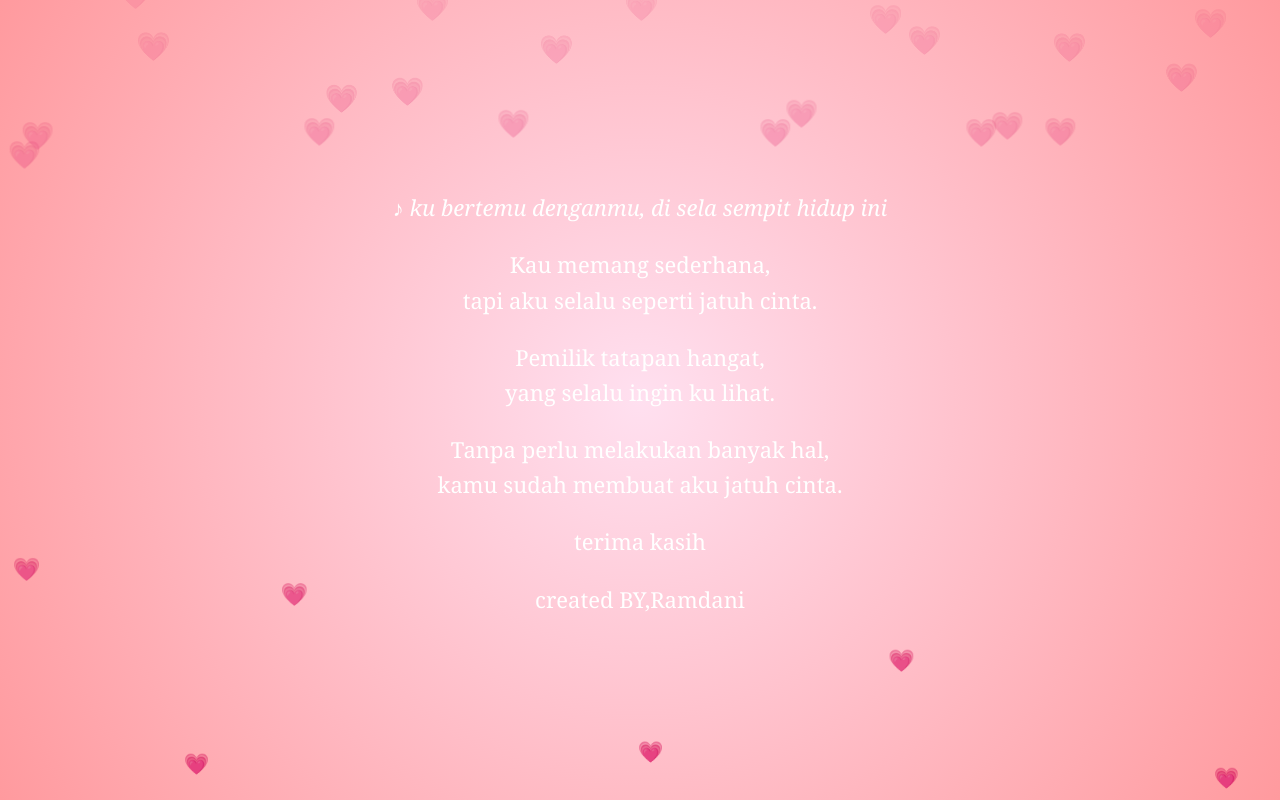
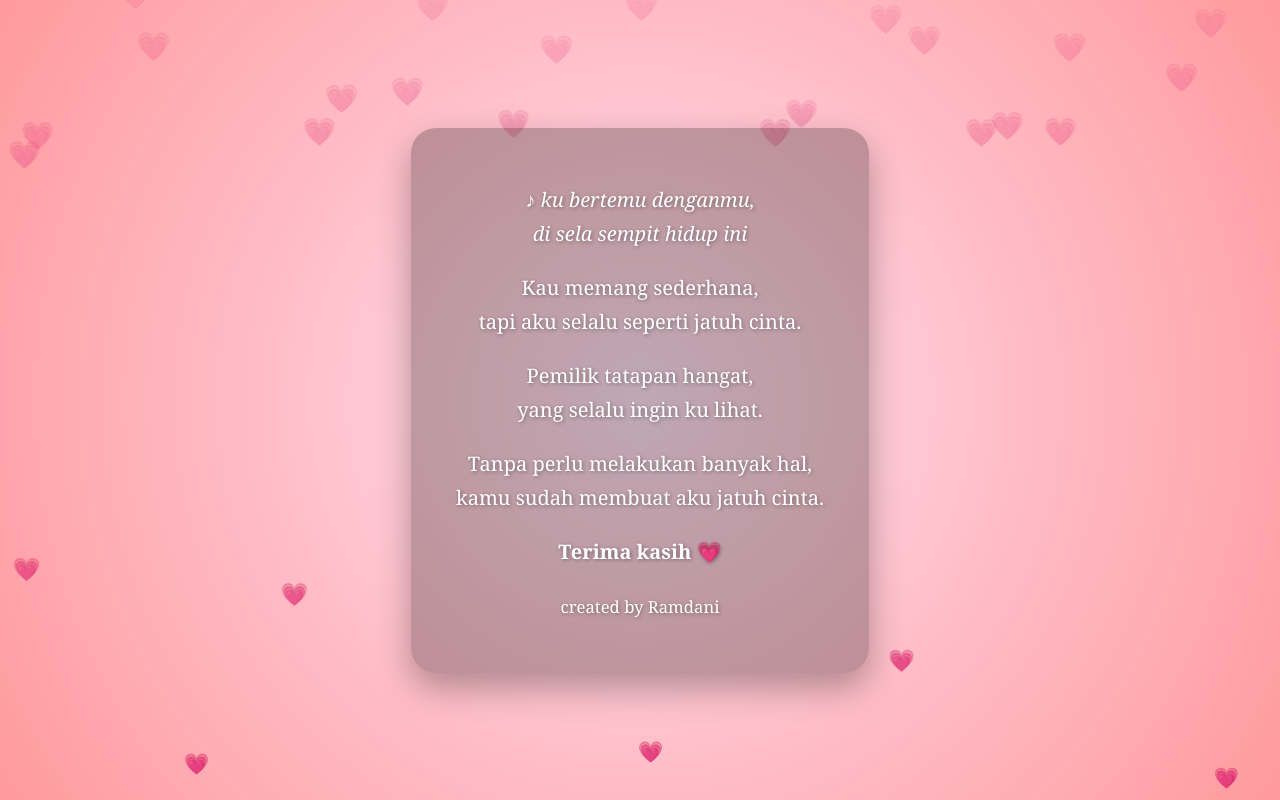
Before and after one commit to ramzooo/special, a plain HTML site: page web1.html in a window 1280 px wide. Drawn offline with Linux system fonts and the light colour scheme.

Commit message:
Refactor HTML and CSS for improved design
Updated text styling and added background color to enhance visibility.

```diff
--- a/web1.html
+++ b/web1.html
@@ -16,17 +16,22 @@
     }
 
     .text {
-        color: white;
+        color: #fff;
+        background: rgba(0,0,0,0.25); /* 🔥 penting */
+        padding: 35px 45px;
+        border-radius: 25px;
         text-align: center;
         max-width: 600px;
-        animation: fadeUp 3s ease;
+        animation: fadeUp 2s ease;
         z-index: 2;
+        box-shadow: 0 15px 35px rgba(0,0,0,0.3);
     }
 
     .text p {
-        font-size: 22px;
-        line-height: 1.6;
+        font-size: 20px;
+        line-height: 1.7;
         margin-bottom: 15px;
+        text-shadow: 1px 1px 4px rgba(0,0,0,0.4);
     }
 
     .heart {
@@ -56,8 +61,8 @@
 </audio>
 
 <div class="text">
-    <p><em>♪ ku bertemu denganmu,
-    di sela sempit hidup ini </em></p>
+    <p><em>♪ ku bertemu denganmu,<br>
+    di sela sempit hidup ini</em></p>
 
     <p>
         Kau memang sederhana,<br>
@@ -74,9 +79,8 @@
         kamu sudah membuat aku jatuh cinta.
     </p>
 
-    <p>terima kasih</p>
-
-    <p>created BY,Ramdani</p>
+    <p><strong>Terima kasih 💗</strong></p>
+    <p><small>created by Ramdani</small></p>
 </div>
 
 <script>
```
